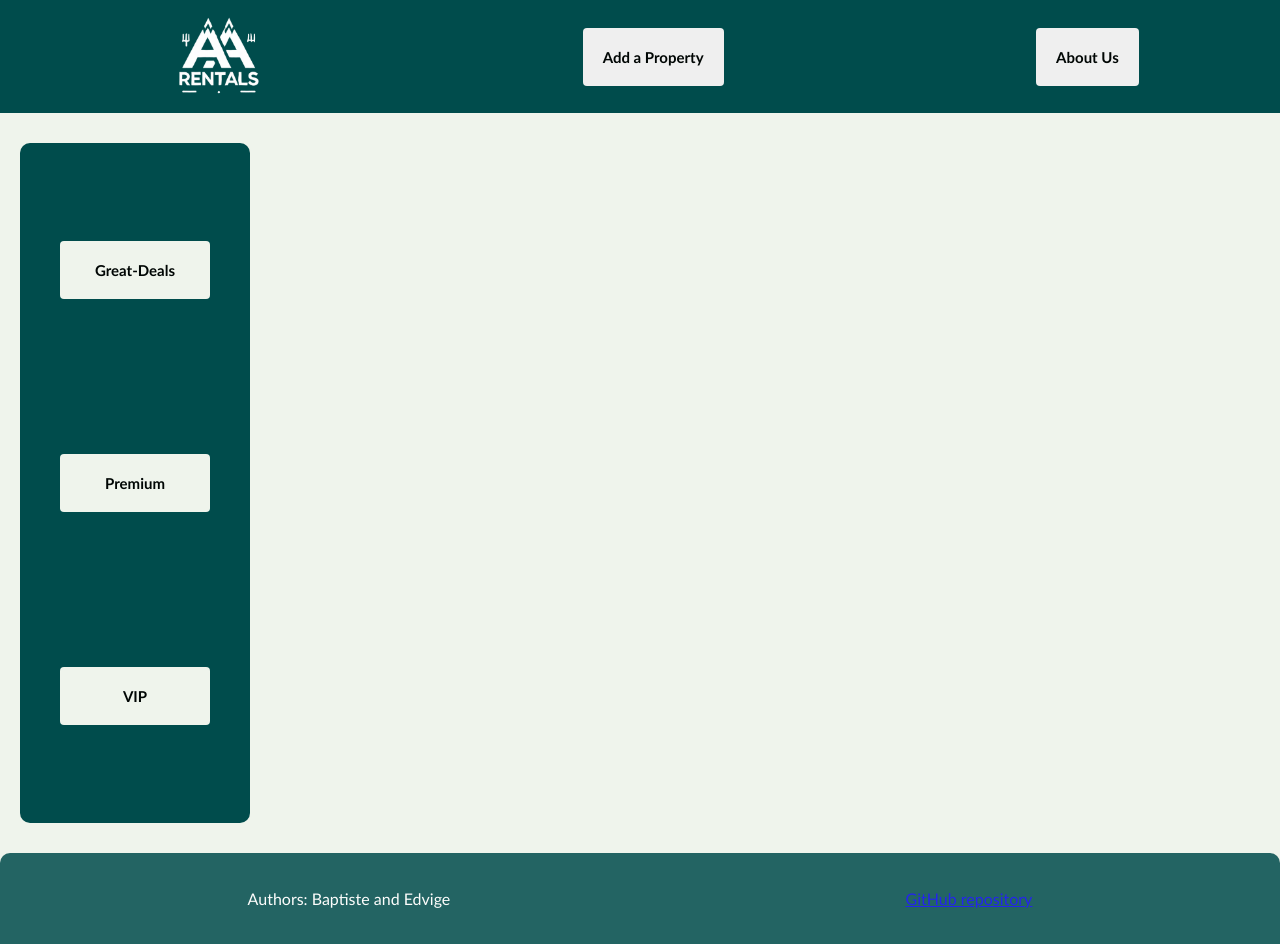
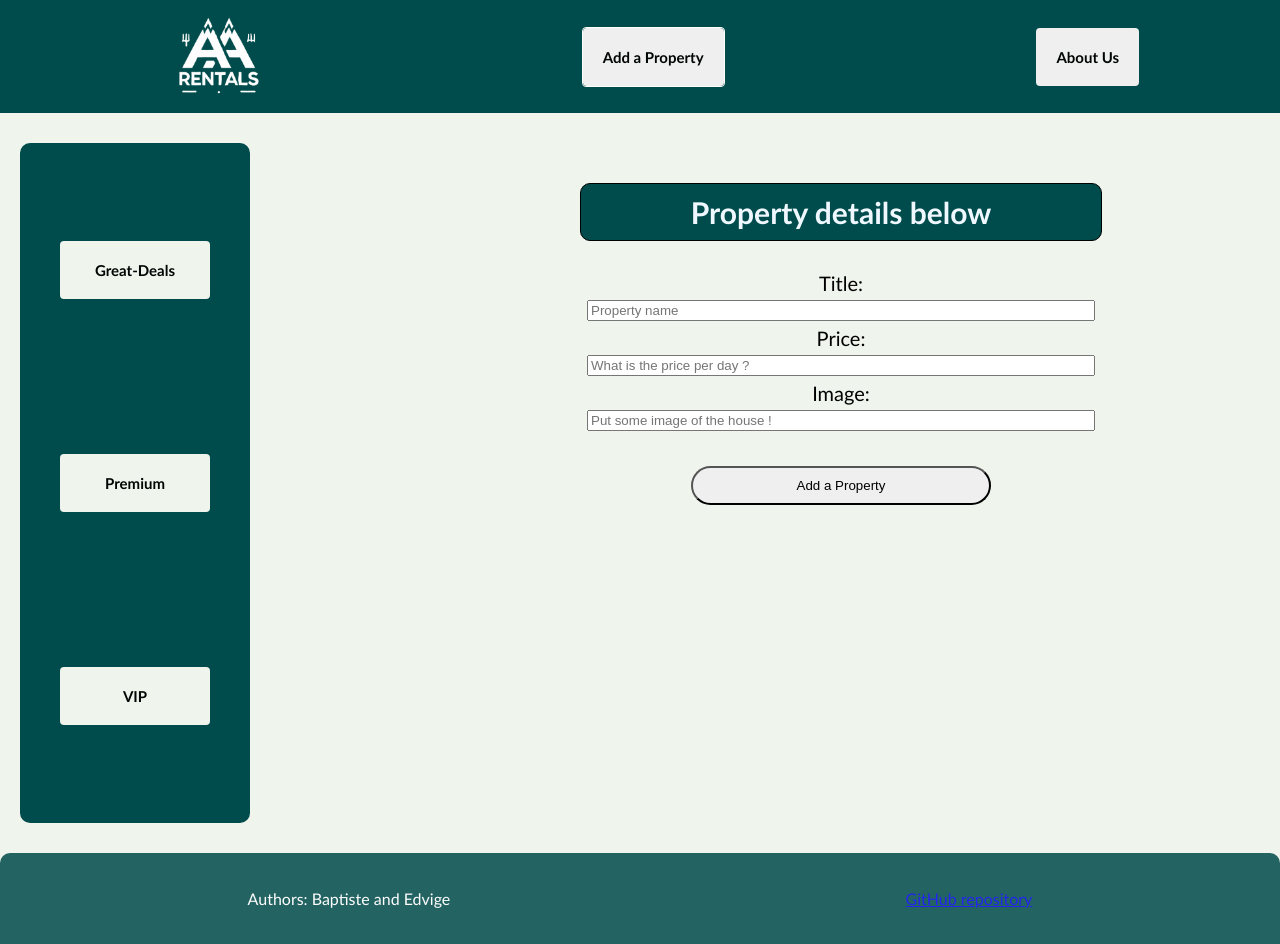
Before and after one commit to edvigedev/Apartment-Rentals-Admin-Mini-Project, a React (Vite) app: page /AddProperty in a window 1280 px wide. Shown: the top 944 px of the page. Built offline with nearby package versions, Linux system fonts and the light colour scheme.

Commit message:
form and property details page have been added

```diff
--- a/src/App.css
+++ b/src/App.css
@@ -175,6 +175,10 @@ footer {
 }
 
 #verified {
+  display: flex;
+  justify-content: space-between;
+  align-items: center;
+  height: 10px;
   font-size: 1.5vw;
   /* border: 0.5px solid black; */
   border-radius: 5px;
@@ -246,3 +250,150 @@ footer {
 .property-links:hover {
   color: #3498db; /* Replace #3498db with your desired color */
 }
+
+.add-property {
+  font-size: 20px;
+  margin-left: 250px;
+}
+
+.add-property h4 {
+  font-size: 30px;
+  color: aliceblue;
+  background-color: #004c4c;
+  text-align: center;
+  margin-bottom: 30px;
+  border: 1px solid black;
+  border-radius: 10px;
+  width: 500px;
+  padding: 10px;
+}
+form {
+  display: flex;
+  flex-direction: column;
+  align-items: center;
+}
+
+form input {
+  margin: 5px;
+  width: 500px;
+}
+
+form button {
+  margin: 30px;
+  padding: 10px;
+  border-radius: 20px;
+  width: 300px;
+  text-align: center;
+}
+
+/*property details styling below*/
+
+/* Property Details Styling */
+.property-details-container {
+  width: 80%;
+  margin: 20px auto;
+  padding: 20px;
+  background-color: #fff;
+  border-radius: 10px;
+  box-shadow: 0px 4px 8px rgba(0, 0, 0, 0.1);
+}
+
+.property-details-title {
+  font-size: 2em;
+  color: #333;
+  font-weight: bold;
+  margin-bottom: 10px;
+}
+
+.property-details-locations {
+  font-size: 1em;
+  color: #666;
+  margin-bottom: 20px;
+}
+
+.property-details-span {
+  display: flex;
+  gap: 10px;
+  color: #555;
+  font-size: 0.9em;
+  margin-bottom: 15px;
+}
+
+.property-details-span span {
+  padding-right: 8px;
+  border-right: 1px solid #ddd;
+}
+
+.property-details-span span:last-child {
+  border-right: none;
+}
+
+.property-details-summary {
+  font-size: 1em;
+  color: #666;
+  margin-bottom: 20px;
+}
+
+.property-details-image {
+  width: 100%;
+  height: auto;
+  border-radius: 8px;
+  margin-bottom: 20px;
+}
+
+/* .infos-text {
+  font-size: 1.2em;
+  color: #e63946;
+  font-weight: bold; */
+
+.property-details-price {
+  font-size: 1.5em;
+  color: #333;
+  margin-bottom: 20px;
+}
+
+/* Host Information */
+.property-details-host-info {
+  display: flex;
+  align-items: center;
+  gap: 10px;
+  margin-bottom: 20px;
+}
+
+.property-details-host-info img {
+  width: 60px;
+  height: 60px;
+  border-radius: 50%;
+}
+
+.property-details-host-info h3 {
+  font-size: 1.2em;
+  color: #333;
+}
+
+.property-details-host-info p {
+  font-size: 0.9em;
+  color: #888;
+}
+
+/* Amenities */
+.property-details-amenities {
+  margin-top: 20px;
+}
+
+.property-details-amenities h4 {
+  font-size: 1.1em;
+  color: #333;
+  margin-bottom: 10px;
+}
+
+.property-details-amenities ul {
+  list-style-type: none;
+  padding: 0;
+}
+
+.property-details-amenities li {
+  font-size: 0.9em;
+  color: #666;
+  padding: 5px 0;
+}
--- a/src/App.jsx
+++ b/src/App.jsx
@@ -4,23 +4,44 @@ import Navbar from "./Components/Navbar";
 import Sidebar from "./Components/Sidebar";
 import { Route, Routes } from "react-router-dom";
 import PropertyList from "./Components/PropertyList";
-import PropertyDetails from "./pages/PropertyDetails";
 import AboutUs from "./pages/aboutUs";
+import AddProperty from "./pages/AddProperty";
+import React, { useState } from "react";
+import PropertyDatas from "./assets/data/data.json";
+import PropertyDetails from "./pages/propertyDetails";
 
 function App() {
+  const [properties, setProperties] = useState(PropertyDatas.results);
+
   return (
     <div className="app-container">
       <Navbar />
       <div className="main-content">
         <Sidebar />
         <Routes>
-          <Route path="/" element={<PropertyList />} />
           <Route
-            path="/PropertyDetails/:PropertyId"
+            path="/"
+            element={
+              <PropertyList
+                properties={properties}
+                setProperties={setProperties}
+              />
+            }
+          />
+          <Route
+            path="/PropertyDetails/:propertyId"
             element={<PropertyDetails />}
           />
+          <Route
+            path="/AddProperty"
+            element={
+              <AddProperty
+                properties={properties}
+                setProperties={setProperties}
+              />
+            }
+          />
           <Route path="/AboutUs" element={<AboutUs />} />
-          nm
         </Routes>
       </div>
       <Footer />
--- a/src/Components/Navbar.jsx
+++ b/src/Components/Navbar.jsx
@@ -8,7 +8,7 @@ const Navbar = () => {
       <Link to="/">
         <img src={logo} alt="logo" />
       </Link>
-      <NavLink to="/PropertyDetails">
+      <NavLink to="/AddProperty">
         <button>Add a Property</button>
       </NavLink>
       <NavLink to="/AboutUs">
--- a/src/Components/PropertyList.jsx
+++ b/src/Components/PropertyList.jsx
@@ -1,17 +1,11 @@
-// Import React library and useState hook from react library
-import React, { useState } from "react";
-// Import property data from assets/data/data.json file
-import propertyDatas from "../assets/data/data.json";
 // Import Property component from properties/Property.js file
 import Property from "./Property";
-import { Link } from "react-router-dom";
 
 /**
  * PropertyList component renders a list of properties.
  */
-const PropertyList = () => {
+const PropertyList = ({ properties, setProperties }) => {
   // Initialize state with property data using useState hook
-  const [properties, setProperties] = useState(propertyDatas.results);
 
   const deleteProperty = (propertyId) => {
     // Filter out properties with the specified ID from state
--- /dev/null
+++ b/src/pages/AddProperty.jsx
@@ -0,0 +1,58 @@
+import React, { useState } from "react";
+
+const AddProperty = ({ properties, setProperties }) => {
+  const [title, setTitle] = useState("");
+  const [price, setPrice] = useState("");
+  const [image, setImage] = useState("");
+
+  const handleTitleInput = (event) => setTitle(event.target.value);
+  const handlePriceInput = (event) => setPrice(event.target.value);
+  const handleImageInput = (event) => setImage(event.target.value);
+
+  const handleSubmit = (event) => {
+    event.preventDefault();
+    const newProperty = { title, price, image };
+    console.log(newProperty);
+    setProperties([newProperty, ...properties]);
+
+    setTitle("");
+    setPrice("");
+    setImage("");
+  };
+
+  return (
+    <div className="add-property">
+      <h4>Property details below</h4>
+
+      <form onSubmit={handleSubmit}>
+        <label>Title:</label>
+        <input
+          type="text"
+          name="title"
+          value={title}
+          onChange={handleTitleInput}
+          placeholder="Property name"
+        />
+        <label>Price:</label>
+        <input
+          type="number"
+          name="price"
+          value={price}
+          onChange={handlePriceInput}
+          placeholder="What is the price per day ?"
+        />
+        <label>Image:</label>
+        <input
+          type="url"
+          name="image"
+          value={image}
+          onChange={handleImageInput}
+          placeholder="Put some image of the house !"
+        />
+        <button type="submit">Add a Property</button>
+      </form>
+    </div>
+  );
+};
+
+export default AddProperty;
--- a/src/pages/propertyDetails.jsx
+++ b/src/pages/propertyDetails.jsx
@@ -2,36 +2,57 @@ import React from "react";
 import { useParams } from "react-router-dom";
 import propertyDatas from "../assets/data/data.json";
 
-const PropertyDetails = ({ property }) => {
-  const { PropertyId } = useParams(); // Get the property ID from the URL
+const PropertyDetails = () => {
+  const { propertyId } = useParams(); // Obtenez l'ID depuis l'URL
   const propertyDetail = propertyDatas.results.find(
-    (prop) => prop.id == PropertyId
-  ); // Find the property with the matching ID
-
-  console.log(propertyDetail);
+    (prop) => prop.id === Number(propertyId)
+  ); // Trouvez la propriété correspondante
 
   if (!propertyDetail) {
     return (
       <div className="property-details-page">
-        Property details not available.
+        <h2>Property details not available.</h2>
       </div>
     );
   }
 
   return (
-    <div className="property-container">
+    <div className="property-details-container">
+      <h1 className="property-details-title">
+        {propertyDetail.name || "Property"}
+      </h1>
+      <p className="property-details-location">
+        {propertyDetail.host_location || "Location not available"}
+      </p>
+      <div className="property-details-summary">
+        {propertyDetail.description || "No description available"}
+      </div>
       <img
-        src={propertyDetail.picture_url}
+        src={propertyDetail.picture_url || "default-image.jpg"}
         className="property-details-image"
-        alt={propertyDetail.name || "Property image"}
+        alt={propertyDetail.name || "Property Image"}
       />
-      <div className="infos-text">
-        <h1 className="property-details-title">{propertyDetail.name}</h1>
-        <h3 className="property-details-price">
-          Price: {propertyDetail.price != null ? propertyDetail.price : "N/A"}
-        </h3>
+      <h3 className="property-details-price">
+        Price: {propertyDetail.price != null ? propertyDetail.price : "N/A"}
+      </h3>
+      <div className="property-details-host-info">
+        <img
+          src={propertyDetail.host_picture_url || "default-host.jpg"}
+          alt={propertyDetail.host_name || "Host Name"}
+        />
+        <h4>Your host, {propertyDetail.host_name || "Unknown"}</h4>
+        <p>{propertyDetail.host_is_superhost ? "Superhost" : "Regular Host"}</p>
       </div>
-      <p></p>
+      <div className="property-details-amenities">
+        <h4>Amenities:</h4>
+        <ul>
+          {propertyDetail.amenities && propertyDetail.amenities.length > 0
+            ? propertyDetail.amenities.map((amenity, index) => (
+                <li key={index}>{amenity}</li>
+              ))
+            : "No amenities listed"}
+        </ul>
+      </div>
     </div>
   );
 };
```
